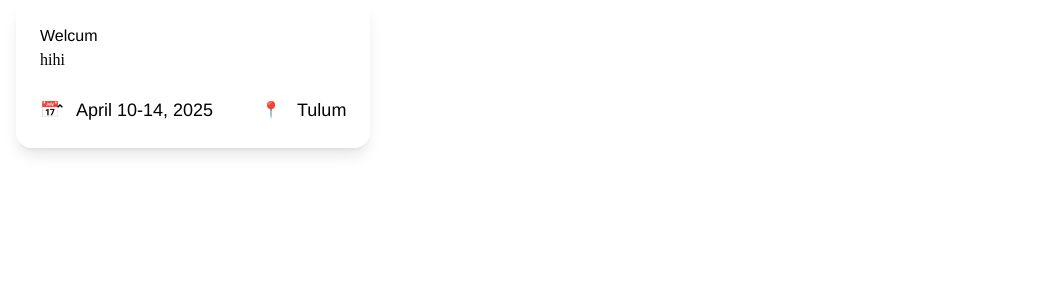
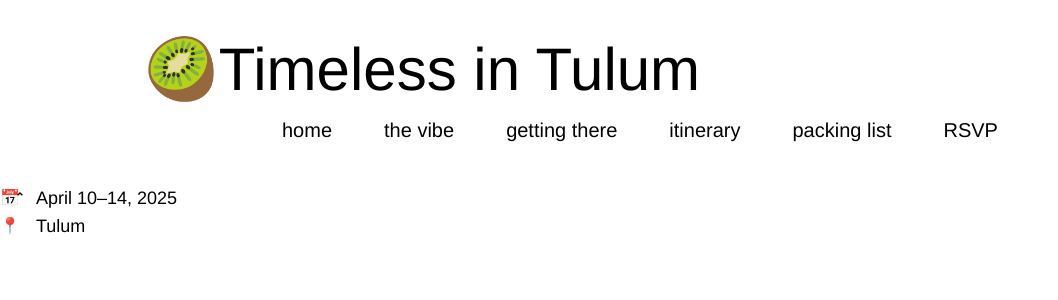
Before and after one commit to espressoGoddess/bachelorette, a Next.js app: page / in a window 1280 px wide. Shown: the top 300 px of the page, without its empty margins (0-1058 px from the left). Built offline with nearby package versions, Linux system fonts and the light colour scheme.

Commit message:
Add navigation layout

```diff
--- a/src/app/layout.tsx
+++ b/src/app/layout.tsx
@@ -1,5 +1,6 @@
 import type { Metadata } from 'next';
 import './globals.css';
+import Link from 'next/link';
 
 export const metadata: Metadata = {
   title: 'Bach',
@@ -13,7 +14,49 @@ export default function RootLayout({
 }>) {
   return (
     <html lang="en">
-      <body>{children}</body>
+      <body className="flex flex-col items-center sm:items-start font-apple">
+        <div className="w-full">
+          <header className="sticky top-0 bg-white">
+            <div className="flex items-center text-6xl my-4 pt-6 pl-36">
+              <div>🥝</div>
+              <h1>Timeless in Tulum</h1>
+            </div>
+            <ul className="flex flew-row justify-around mx-auto max-w-3xl text-xl pb-4">
+              <li>
+                <Link className="py-6" href="">
+                  home
+                </Link>
+              </li>
+              <li>
+                <Link className="py-6" href="">
+                  the vibe
+                </Link>
+              </li>
+              <li>
+                <Link className="py-6" href="">
+                  getting there
+                </Link>
+              </li>
+              <li>
+                <Link className="py-6" href="">
+                  itinerary
+                </Link>
+              </li>
+              <li>
+                <Link className="py-6" href="">
+                  packing list
+                </Link>
+              </li>
+              <li>
+                <Link className="py-6" href="">
+                  RSVP
+                </Link>
+              </li>
+            </ul>
+          </header>
+          {children}
+        </div>
+      </body>
     </html>
   );
 }
--- a/src/app/page.tsx
+++ b/src/app/page.tsx
@@ -1,24 +1,22 @@
 import Link from 'next/link';
 import CalendarDropdown from '@/components/CalendarDropdown';
-const gCalLink = '@TODO';
+
+const gMapsUrl =
+  'https://www.google.com/maps/place/Tulum,+Quintana+Roo,+Mexico/@20.1766996,-87.5052612,13509m/data=!3m2!1e3!4b1!4m6!3m5!1s0x8f4fd40310e42a4b:0xeedc0db93ff9ab7!8m2!3d20.2114185!4d-87.4653502!16s%2Fm%2F02q9y44';
 
 export default function Home() {
   return (
-    <main className="flex flex-col gap-8 row-start-2 items-center sm:items-start font-apple">
-      <div className="max-w-2xl mx-4 p-6 relative bg-white/60 rounded-2xl shadow-lg backdrop-blur-md">
-        <h1>Welcum</h1>
-        <p className="font-merri">hihi</p>
-        <div className="mt-6 flex flex-col md:flex-row space-y-4 md:space-y-0 md:space-x-12 items-center justify-center">
+    <div className="mt-6 flex flex-col justify-center">
       <div className="flex items-center space-x-4">
         <CalendarDropdown />
         <p className="text-lg text-center md:text-left">
-              April 10-14, 2025
+          April 10&ndash;14, 2025
         </p>
       </div>
 
       <div className="flex items-center space-x-4">
         <a
-              href={gCalLink}
+          href={gMapsUrl}
           target="_blank"
           rel="noreferrer"
           className="card-btn"
@@ -28,7 +26,5 @@ export default function Home() {
         <p className="text-lg text-center md:text-left">Tulum</p>
       </div>
     </div>
-      </div>
-    </main>
   );
 }
```
Lines whose indentation alone changed are shown as unchanged.
